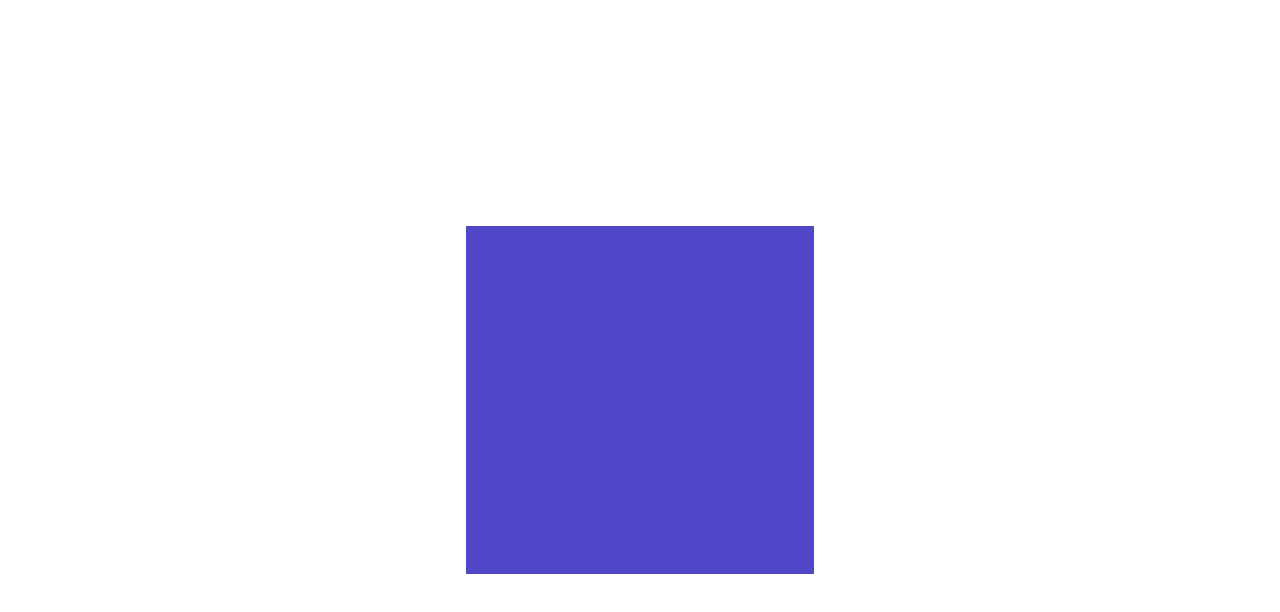
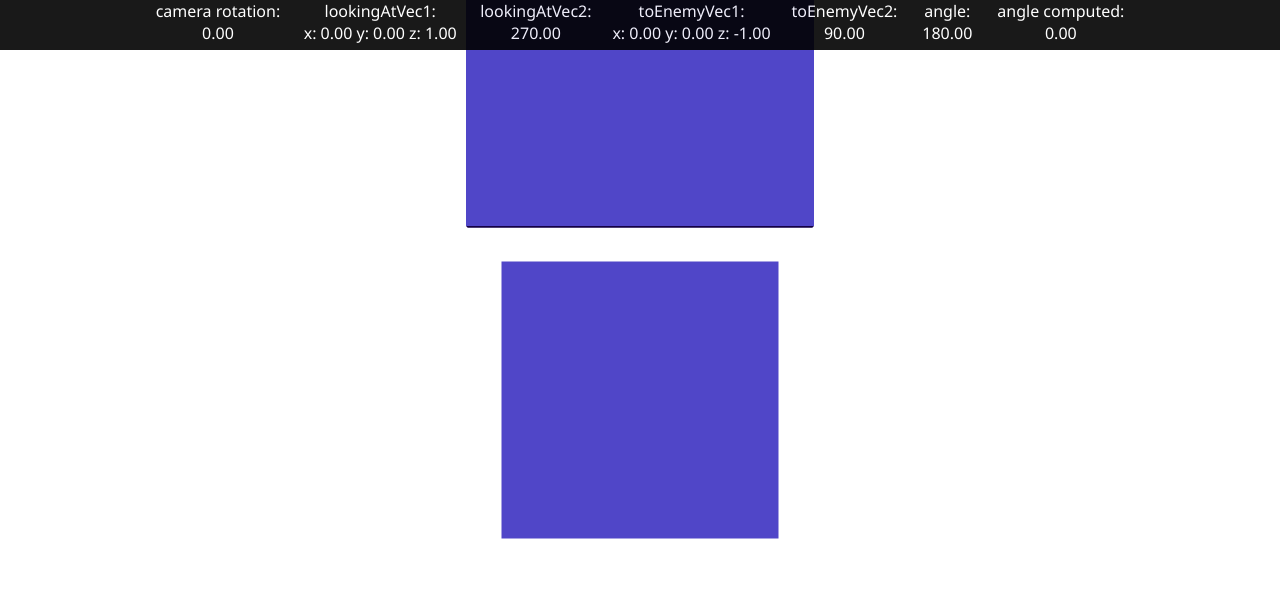
Before and after one commit to GlitchR9506/Wolfenstein, a website built with webpack: page src/index.html in a window 1280 px wide. Built offline with nearby package versions, Linux system fonts and the light colour scheme.

Commit message:
log interface, look at enemy detection

```diff
--- a/src/components/Camera.ts
+++ b/src/components/Camera.ts
@@ -9,7 +9,7 @@ export default class Camera {
     get matrix() {
         let cameraMatrix = m4.identity
         cameraMatrix = m4.yRotate(cameraMatrix, this.transform.rotation.y)
-        cameraMatrix = m4.translate(cameraMatrix, this.transform.position)
+        cameraMatrix = m4.translate(cameraMatrix, this.transform.position.inverted)
         return cameraMatrix
     }
 
@@ -19,7 +19,7 @@ export default class Camera {
 
     move(direction: Vec3) {
         const transformMatrix = m4.yRotation(-this.transform.rotation.y)
-        const deltaPosition = direction.multiply(this.movementSpeed).transformMat4(transformMatrix)
+        const deltaPosition = direction.inverted.multiply(this.movementSpeed).transformMat4(transformMatrix)
         this.transform.position = this.transform.position.add(deltaPosition)
     }
 }
--- a/src/components/Game.ts
+++ b/src/components/Game.ts
@@ -5,7 +5,7 @@ import Movement from './Movement'
 import Cube from './Cube'
 import Enemy from './Enemy'
 import m4 from './m4'
-import { degToRad, Vec3 } from './utils'
+import { degToRad, radToDeg, Vec3 } from './utils'
 
 
 export default class Game {
@@ -30,6 +30,7 @@ export default class Game {
         this.cube = new Cube(this.gl)
         this.cube.setBuffers()
         this.cube.transform.position.z = -150
+        // this.camera.transform.position.z = -150
         this.enemy = new Enemy(this.gl)
         this.enemy.setBuffers()
         this.enemy.transform.position.z = -100
@@ -85,6 +86,59 @@ export default class Game {
 
         this.enemy.draw(this.program.info, this.viewProjectionMatrix)
         this.enemy.lookAtCamera(this.camera.transform.rotation.y)
+
+        let toEnemyVec = this.enemy.transform.position.substract(this.camera.transform.position).yZeroed.normalize
+        let lookingAtVec = Vec3.fromAngle(this.camera.transform.rotation.y).inverted
+        // let dot = lookingAtVec.dot(toEnemyVec)
+        // let angle = Math.acos(dot / (lookingAtVec.magnitude * toEnemyVec.magnitude))
+        let angle = Math.atan2(lookingAtVec.z, lookingAtVec.x) - Math.atan2(toEnemyVec.z, toEnemyVec.x);
+
+        // this.log('camera position', this.camera.transform.position)
+        this.log('camera rotation', radToDeg(this.camera.transform.rotation.y))
+        this.log('lookingAtVec1', lookingAtVec)
+        this.log('lookingAtVec2', radToDeg(Math.atan2(lookingAtVec.z, lookingAtVec.x) + Math.PI))
+        this.log('toEnemyVec1', toEnemyVec)
+        this.log('toEnemyVec2', radToDeg(Math.atan2(toEnemyVec.z, toEnemyVec.x) + Math.PI))
+        this.log('angle', radToDeg(angle))
+        this.log('angle computed', Math.abs(Math.abs(radToDeg(angle)) - 180))
+
+        if (Math.abs(Math.abs(radToDeg(angle)) - 180) < 10) {
+            this.enemy.transform.position.y = 50
+        } else {
+            this.enemy.transform.position.y = 0
+        }
+    }
+
+    private log(name: string, value: Vec3 | string | number) {
+        let element = document.getElementById(name)
+        if (!element) {
+            const ui = document.getElementById('ui')
+
+            const container = document.createElement('div')
+            const label = document.createElement('div')
+            label.innerText = name + ':'
+            label.classList.add('label')
+            const value = document.createElement('div')
+            value.id = name
+            value.classList.add('value')
+
+            container.appendChild(label)
+            container.appendChild(value)
+            ui.appendChild(container)
+
+            element = value
+        }
+
+        if (value instanceof Vec3) {
+            value = `x: ${value.x.toFixed(2)} y: ${value.y.toFixed(2)} z: ${value.z.toFixed(2)}`
+            element.parentElement.style.minWidth = '200px'
+        }
+        if (typeof value != 'string') {
+            value = String(value.toFixed(2))
+        }
+        if (element.innerText != value) {
+            element.innerText = value
+        }
     }
 
     private get viewProjectionMatrix() {
--- a/src/components/utils.ts
+++ b/src/components/utils.ts
@@ -85,6 +85,10 @@ export class Vec3 {
         )
     }
 
+    dot(v: Vec3) {
+        return this.x * v.x + this.y * v.y + this.z * v.z
+    }
+
     add(v: Vec3) {
         return new Vec3(
             this.x + v.x,
@@ -132,4 +136,25 @@ export class Vec3 {
     clone() {
         return new Vec3(this.x, this.y, this.z)
     }
+
+    static fromAngle(angle: number) {
+        // return new Vec3(Math.cos(angle), 0, Math.sin(angle))
+        return new Vec3(Math.sin(angle), 0, -Math.cos(angle))
+    }
+
+    map(f: (value: number) => number) {
+        return new Vec3(
+            f(this.x),
+            f(this.y),
+            f(this.z),
+        )
+    }
+
+    get yZeroed() {
+        return new Vec3(
+            this.x,
+            0,
+            this.z,
+        )
+    }
 }
--- a/src/index.html
+++ b/src/index.html
@@ -10,6 +10,13 @@
 </head>
 
 <body>
+    <div id="ui">
+        <!-- <div>
+            <div>angle:</div>
+            <div id="angle"></div>
+        </div> -->
+    </div>
+    </div>
     <canvas width="500" height="500" id="canvas"></canvas>
 </body>
 
--- a/src/style.css
+++ b/src/style.css
@@ -1,6 +1,8 @@
 html, body {
     margin: 0;
     height: 100%;
+    font-family: 'Segoe UI', Tahoma, Geneva, Verdana, sans-serif;
+    color: white;
 }
 
 #canvas {
@@ -8,3 +10,21 @@ html, body {
     height: 100%;
     display: block;
 }
+
+#ui {
+    position: absolute;
+    top: 0;
+    width: 100vw;
+    height: 50px;
+    opacity: 0.9;
+    background-color: black;
+    display: flex;
+    justify-content: center;
+}
+
+#ui > * {
+    display: flex;
+    flex-direction: column;
+    align-items: center;
+    min-width: 100px;
+}
```
